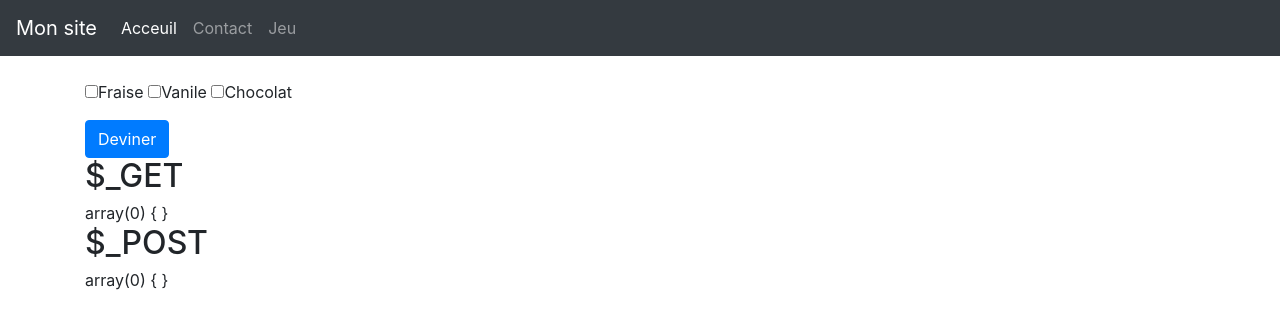
After one commit to Elisee-des/php_html, a PHP site: page /jeu2.php in a window 1280 px wide. The commit adds this page. Shown: the top 329 px of the page. Run offline with PHP 8.4, Linux system fonts and the light colour scheme; some libraries are stand-ins or nearby versions.

Commit message:
OK pour le jeu1

```diff
--- a/contact.php
+++ b/contact.php
@@ -1,4 +1,7 @@
-<?php require "header.php"; ?>
+<?php
+$titre = "contact";
+$nav = "contact";
+require "header.php"; ?>
 
 <h2>Nous contacter</h2>
 
--- a/header.php
+++ b/header.php
@@ -1,3 +1,20 @@
+<?php
+
+// function nav_item (string $lien, string $titre): string
+// {
+//   $classe = "nav-item";
+//   if ($_SERVER["SCRIPT_NAME"] === $lien) {
+//     $classe = $classe. ' active';
+//   }
+//   return <<<HTML
+//   <li class="$classe.">
+//     <a class="nav-link" href="$lien">$titre</a>
+//   </li>
+// HTML
+
+// }
+
+?>
 <!doctype html>
 <html lang="en">
 
@@ -8,7 +25,13 @@
   <meta name="author" content="">
   <link rel="icon" href="/docs/4.0/assets/img/favicons/favicon.ico">
 
-  <title><?php echo $titre ?></title>
+  <title>
+    <?php if (isset($titre)) : ?>
+      <?= $titre; ?>
+    <?php else : ?>
+      Mon site
+    <?php endif ?>
+  </title>
 
   <link rel="canonical" href="https://getbootstrap.com/docs/4.0/examples/starter-template/">
 
@@ -30,11 +53,17 @@
     <div class="collapse navbar-collapse" id="navbarsExampleDefault">
       <ul class="navbar-nav mr-auto">
         <li class="nav-item active">
-          <a class="nav-link" href="/index.php">Acceuil <span class="sr-only">(current)</span></a>
+          <a class="nav-link" href="/index.php">Acceuil</span></a>
         </li>
         <li class="nav-item">
-          <a class="nav-link" href="/contact.php">contact</a>
-        </li>
+        <a class="nav-link" href="/contact.php">Contact</span></a>
+      </li>
+      <li class="nav-item">
+        <a class="nav-link" href="/jeu.php">Jeu</span></a>
+      </li>
+
       </ul>
     </div>
   </nav>
+
+  <main role="main" class="container">
--- /dev/null
+++ b/jeu2.php
@@ -0,0 +1,32 @@
+<?php
+$parfun = [
+
+];
+
+$parfun = [
+
+];
+$parfun = [
+
+];
+require "header.php";
+?>
+
+<form action="/jeu2.php" method="POST">
+
+    <div class="form-group">
+        <input type="checkbox" name="parfun[]" value="fraise">Fraise</input>
+        <input type="checkbox" name="parfun[]" value="vanile">Vanile</input>
+        <input type="checkbox" name="parfun[]" value="chocolat">Chocolat</input>
+    </div>
+    <button type="submit" class="btn btn-primary">Deviner</button>
+
+</form>
+
+<h2>$_GET</h2>
+<?php var_dump($_GET) ?>
+
+<h2>$_POST</h2>
+<?php var_dump($_POST) ?>
+
+<?php require "footer.php"; ?>
```
Also changed, not shown: index.php (+6 -1 lines), jeu.php (added, +47 -0 lines).
